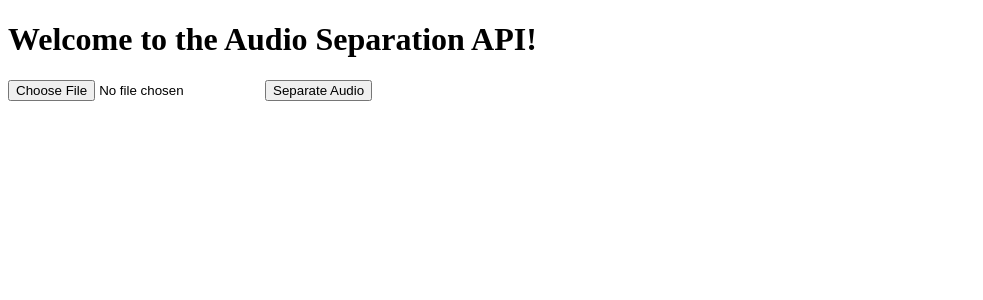
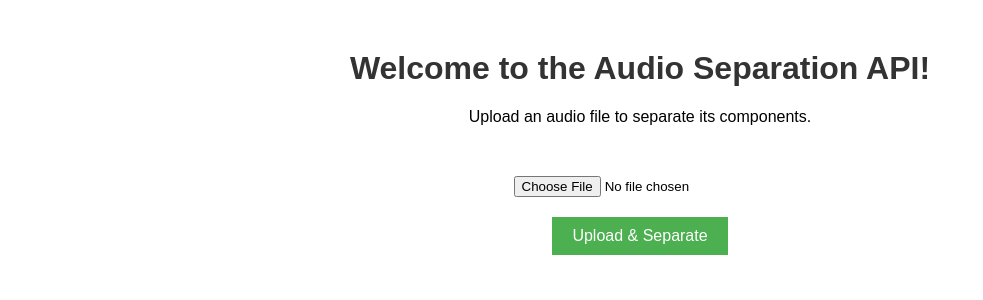
Before and after one commit to Ajimsha1080/nosy, a Flask app: page / in a window 1280 px wide. Shown: the top 300 px of the page, without its empty margins (0-983 px from the left). Run offline with Flask 3, Linux system fonts and the light colour scheme.

Commit message:
Update index.html

```diff
--- a/cleaner/templates/index.html
+++ b/cleaner/templates/index.html
@@ -2,13 +2,86 @@
 <html lang="en">
 <head>
     <meta charset="UTF-8">
+    <meta name="viewport" content="width=device-width, initial-scale=1.0">
     <title>Audio Separation API</title>
+    <style>
+        body {
+            font-family: Arial, sans-serif;
+            max-width: 600px;
+            margin: 50px auto;
+            text-align: center;
+        }
+        h1 {
+            color: #333;
+        }
+        form {
+            margin-top: 30px;
+        }
+        input[type="file"] {
+            margin: 20px 0;
+        }
+        button {
+            background-color: #4CAF50;
+            color: white;
+            border: none;
+            padding: 10px 20px;
+            font-size: 16px;
+            cursor: pointer;
+        }
+        button:hover {
+            background-color: #45a049;
+        }
+        #result {
+            margin-top: 30px;
+        }
+    </style>
 </head>
 <body>
     <h1>Welcome to the Audio Separation API!</h1>
-    <form action="/separate" method="post" enctype="multipart/form-data">
-        <input type="file" name="file" accept="audio/*" required>
-        <button type="submit">Separate Audio</button>
+    <p>Upload an audio file to separate its components.</p>
+
+    <form id="uploadForm">
+        <input type="file" name="file" id="fileInput" accept="audio/*" required>
+        <br>
+        <button type="submit">Upload & Separate</button>
     </form>
+
+    <div id="result"></div>
+
+    <script>
+        const form = document.getElementById('uploadForm');
+        const resultDiv = document.getElementById('result');
+
+        form.addEventListener('submit', async (e) => {
+            e.preventDefault();
+            const fileInput = document.getElementById('fileInput');
+            const file = fileInput.files[0];
+            if (!file) return;
+
+            const formData = new FormData();
+            formData.append('file', file);
+
+            resultDiv.innerHTML = "<p>Processing...</p>";
+
+            try {
+                const response = await fetch('/separate', {
+                    method: 'POST',
+                    body: formData
+                });
+
+                if (!response.ok) throw new Error("Server error");
+
+                const blob = await response.blob();
+                const url = URL.createObjectURL(blob);
+
+                resultDiv.innerHTML = `
+                    <p>Audio separated successfully! Download below:</p>
+                    <a href="${url}" download="separated_audio.zip">Download Separated Audio</a>
+                `;
+            } catch (err) {
+                resultDiv.innerHTML = `<p style="color:red;">Error: ${err.message}</p>`;
+            }
+        });
+    </script>
 </body>
 </html>
```
